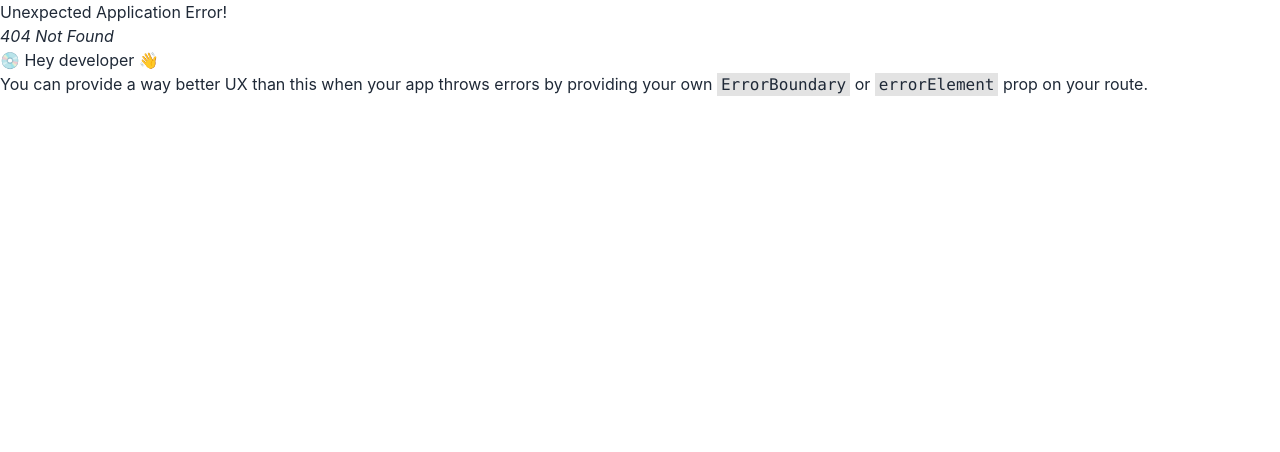
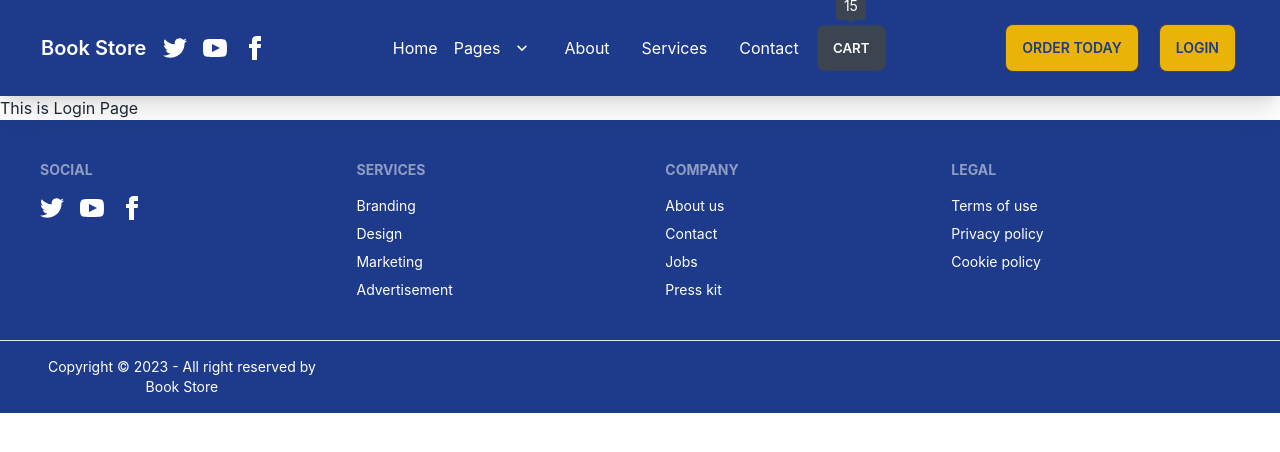
Before and after one commit to imashiqe/book-app, a React (Create React App) app: page /login in a window 1280 px wide. Before the commit this address had no page. Shown: the top 452 px of the page. Built offline with nearby package versions, Linux system fonts and the light colour scheme.

Commit message:
login  route added

```diff
--- a/src/Routes/Routes/Routes.js
+++ b/src/Routes/Routes/Routes.js
@@ -1,5 +1,6 @@
 import { createBrowserRouter } from "react-router-dom";
 import Home from "../../component/Home/Home";
+import Login from "../../component/Login/Login";
 import Main from "../../layout/Main";
 
 
@@ -11,6 +12,10 @@ import Main from "../../layout/Main";
           {
             path: '/',
             element: <Home></Home>
+          },
+          {
+            path: 'login',
+            element: <Login></Login>
           }
       ]
     }
--- /dev/null
+++ b/src/component/Login/Login.js
@@ -0,0 +1,11 @@
+import React from 'react';
+
+const Login = () => {
+    return (
+        <div>
+            <h2>This is Login  Page</h2>
+        </div>
+    );
+};
+
+export default Login;
--- /dev/null
+++ b/src/component/Logout/Logout.js
@@ -0,0 +1,11 @@
+import React from 'react';
+
+const Logout = () => {
+    return (
+        <div>
+            <h2>This is Logout Page</h2>
+        </div>
+    );
+};
+
+export default Logout;
--- a/src/shared/Header/Header.js
+++ b/src/shared/Header/Header.js
@@ -61,7 +61,8 @@ const Header = () => {
   </div>
   <div className="navbar-end">
     <a className="btn bg-yellow-500 text-blue-900">Order Today</a>
-    <a className="btn bg-yellow-500 text-blue-900 mx-5">Login</a>
+    <Link to='login' className="btn bg-yellow-500 text-blue-900 mx-5">Login</Link>
+
   </div>
 
 </div>
```
